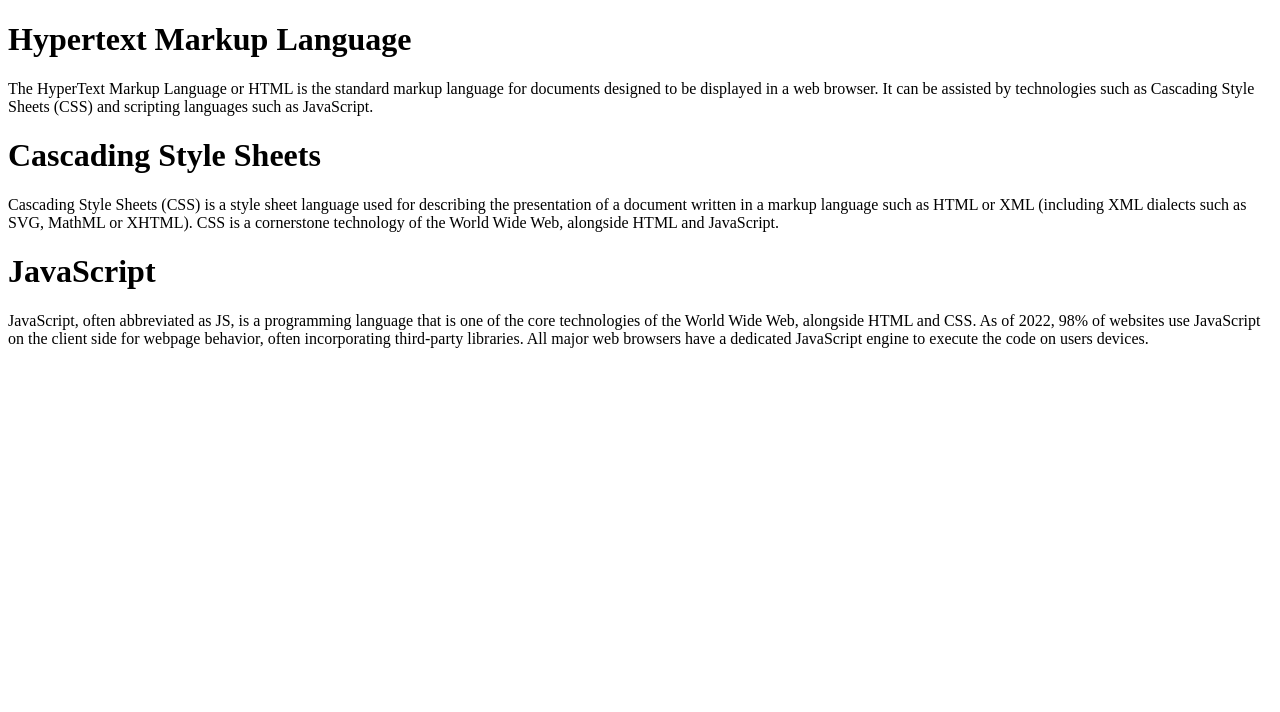
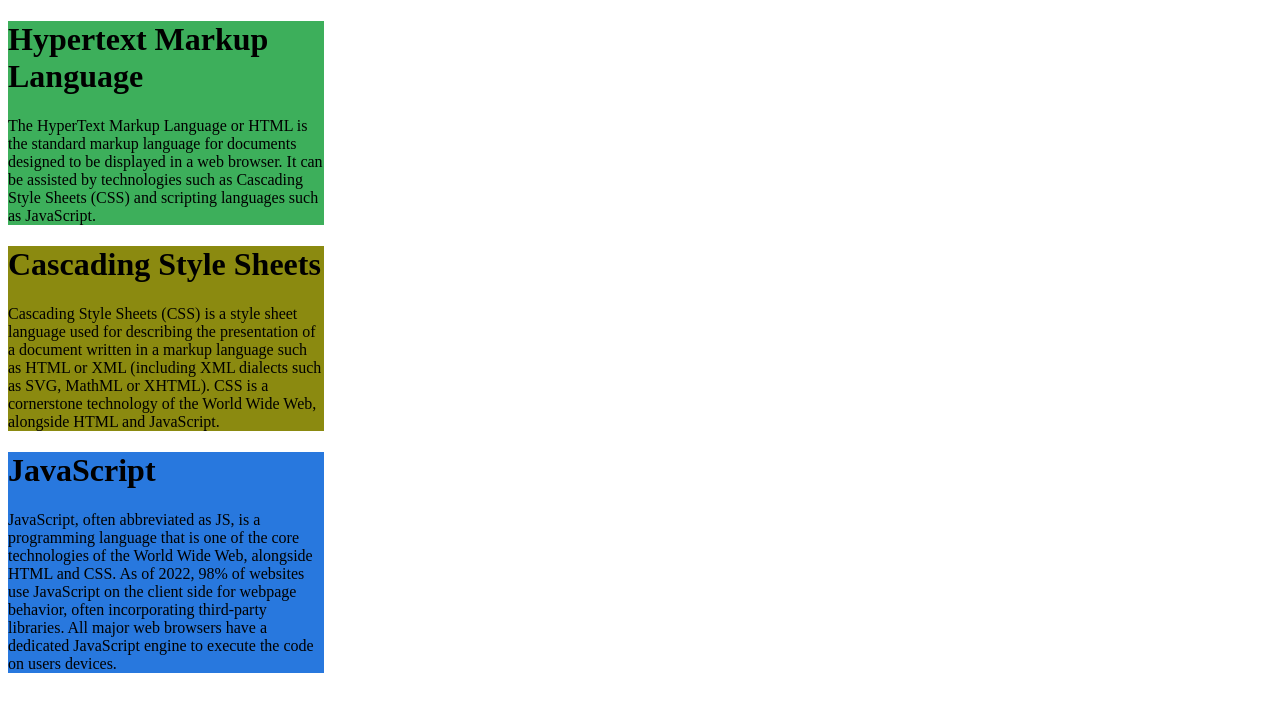
Before and after one commit to JoshuaBeh/c1222-code-solutions, a React app in the folder react-accordion-component/: page / in a window 1280 px wide. Shown: the top 712 px of the page. Built offline with nearby package versions, Linux system fonts and the light colour scheme; the HTML template or start-up script is replaced by a standard one.

Commit message:
Switch the commented out component with the uncommented one.

```diff
--- a/react-accordion-component/src/accordian.jsx
+++ b/react-accordion-component/src/accordian.jsx
@@ -1,55 +1,55 @@
 import React, { useState } from 'react';
 
 export default function Accordian({ items }) {
+  const [isOpen, setIsOpen] = useState('');
 
   return (
     <div className='row'>
-      {items.map((item) => <ListItem key={item.language} item={item} />)}
+      <ListItems items={items} isOpen={isOpen} setIsOpen={setIsOpen} />
     </div>
   );
 }
 
-function ListItem({ item }) {
-  const [isOpen, setIsOpen] = useState(false);
+function randomColor() {
+  const classes = {
+    width: '25%',
+    backgroundColor: 'rgb(' + Math.floor(Math.random() * 255) +
+      ',' + Math.floor(Math.random() * 255) + ',' +
+      Math.floor(Math.random() * 255) + ')'
+  };
+  return classes;
+}
+
+function ListItems({ items, isOpen, setIsOpen }) {
   return (
-    <div className="item">
-      <h1 onClick={() => setIsOpen(!isOpen)}>{item.language}</h1>
-      <p className={isOpen ? '' : 'hidden'}>{item.description}</p>
-    </div>
+    <>
+      {items.map((item) => (
+        <div key={item.language} style={randomColor()}>
+          <h1 onClick={() => isOpen === item.language ? setIsOpen('') : setIsOpen(item.language)}>{item.language}</h1>
+          <p className={`${isOpen === item.language ? '' : 'hidden'}`}>{item.description}</p>
+        </div>
+      ))}
+    </>
   );
 }
 
 // Below works as well.
 
 // export default function Accordian({ items }) {
-//   const [isOpen, setIsOpen] = useState('');
 
 //   return (
 //     <div className='row'>
-//       <ListItems items={items} isOpen={isOpen} setIsOpen={setIsOpen} />
+//       {items.map((item) => <ListItem key={item.language} item={item} />)}
 //     </div>
 //   );
 // }
 
-// function randomColor() {
-//   const classes = {
-//     width: '25%',
-//     backgroundColor: 'rgb(' + Math.floor(Math.random() * 255) +
-//       ',' + Math.floor(Math.random() * 255) + ',' +
-//       Math.floor(Math.random() * 255) + ')'
-//   };
-//   return classes;
-// }
-
-// function ListItems({ items, isOpen, setIsOpen }) {
+// function ListItem({ item }) {
+//   const [isOpen, setIsOpen] = useState(false);
 //   return (
-//     <>
-//       {items.map((item) => (
-//         <div key={item.language} style={randomColor()}>
-//           <h1 onClick={() => isOpen === item.language ? setIsOpen('') : setIsOpen(item.language)}>{item.language}</h1>
-//           <p className={`${isOpen === item.language ? '' : 'hidden'}`}>{item.description}</p>
-//         </div>
-//       ))}
-//     </>
+//     <div className="item">
+//       <h1 onClick={() => setIsOpen(!isOpen)}>{item.language}</h1>
+//       <p className={isOpen ? '' : 'hidden'}>{item.description}</p>
+//     </div>
 //   );
 // }
```
